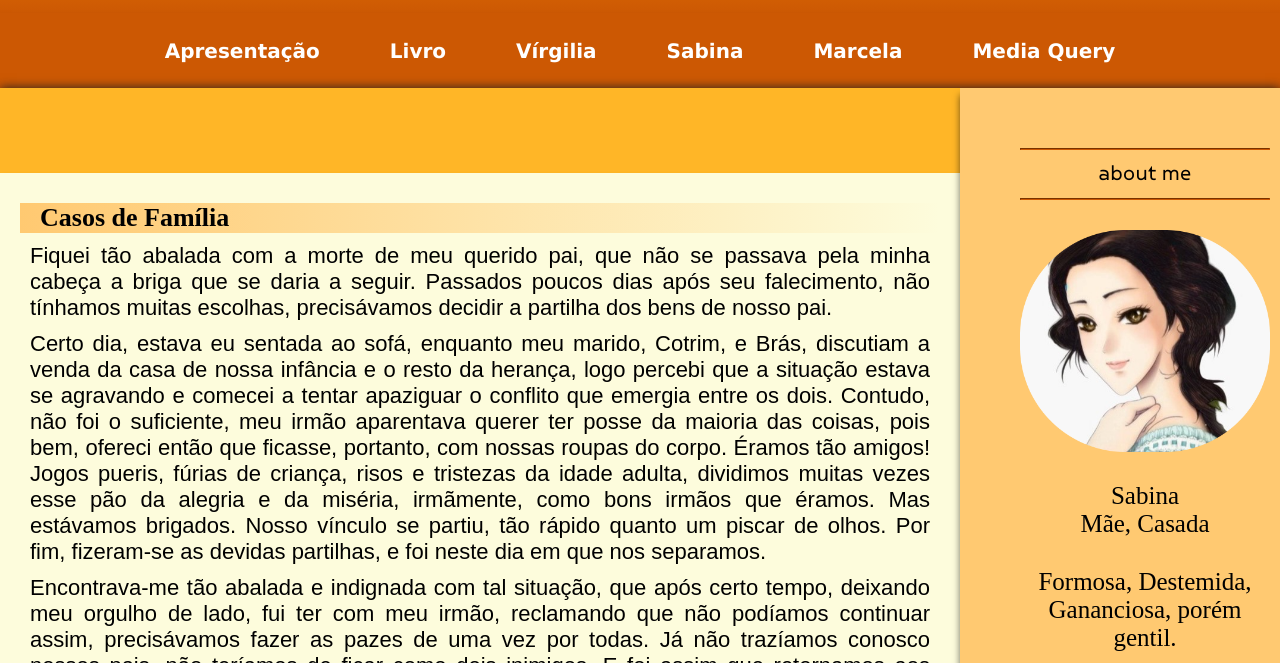
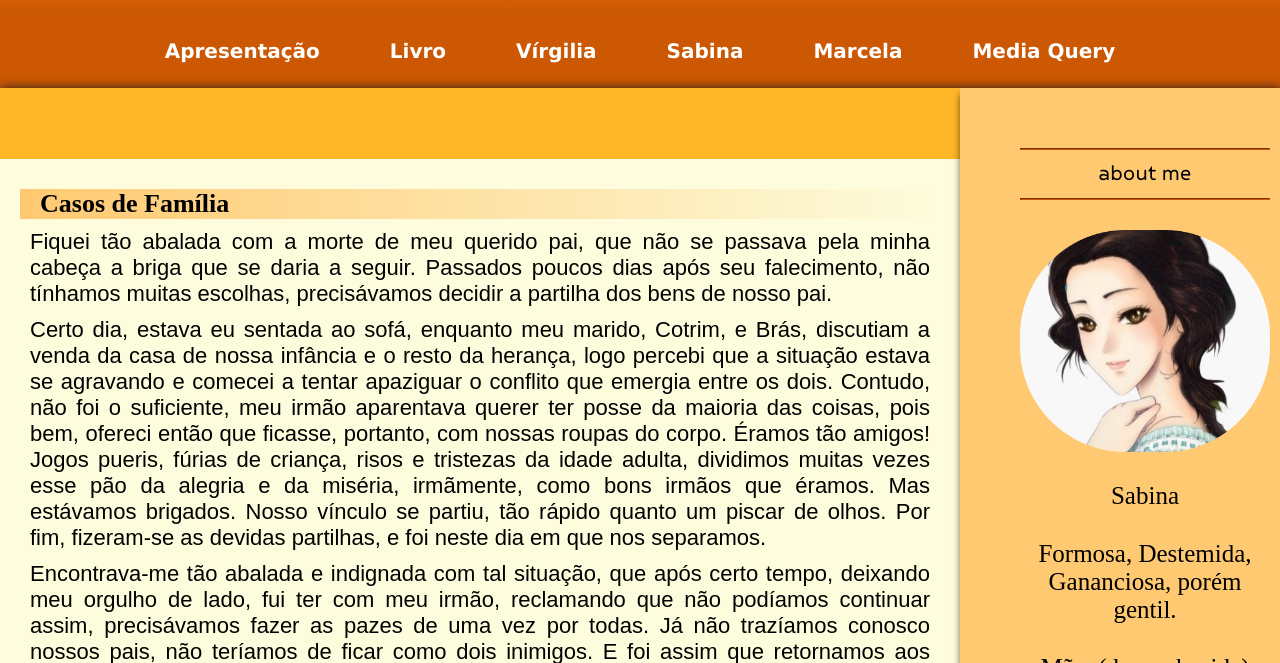
Before and after one commit to BellyPatricio/SiteLivro, a plain HTML site: page person2.html in a window 1280 px wide. Shown: the part 137-800 px from the top of the page. Drawn offline with Linux system fonts and the light colour scheme; a web font is replaced by a local one.

Commit message:
Update person2.html

```diff
--- a/person2.html
+++ b/person2.html
@@ -66,7 +66,6 @@
 
                 <img src="./recursos/imagens/Sabina.png" alt="">
                 <p id="nome">Sabina</br>
-                    Mãe, Casada
                 </p>
                 <div>
                     <P>Formosa, Destemida, Gananciosa, porém gentil. </P>
```
